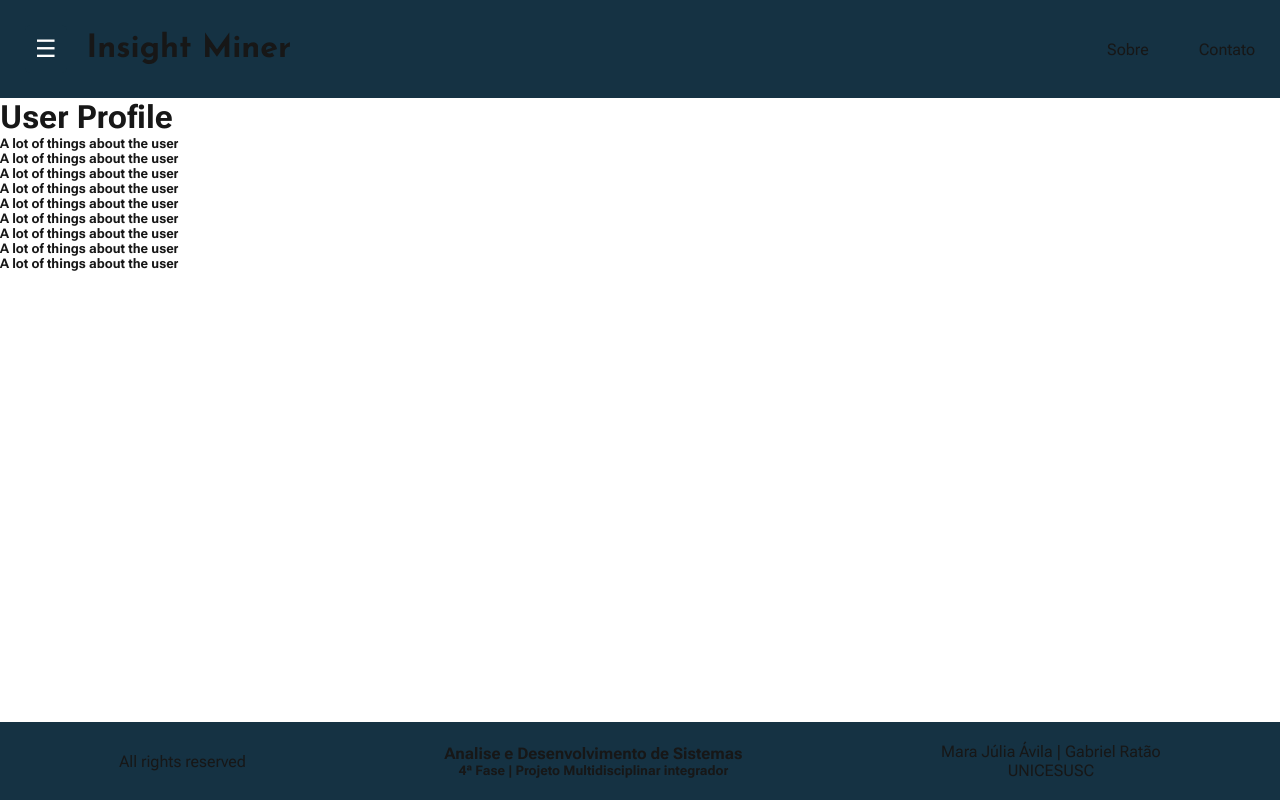
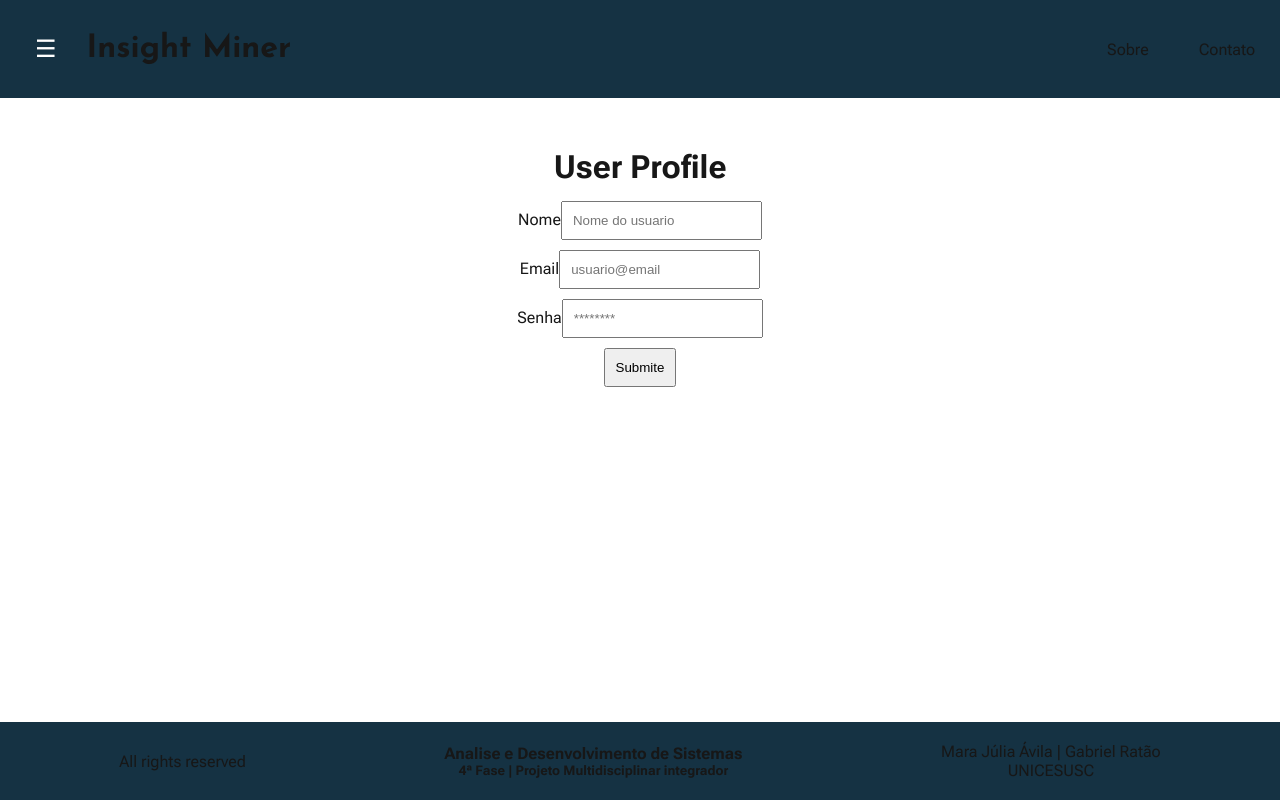
Before and after one commit to emiyablake/insightminer, a Next.js app in the folder client/: page /userProfile in a window 1280 px wide. Built offline with nearby package versions, Linux system fonts and the light colour scheme.

Commit message:
refactor user profile page

```diff
--- a/client/app/Components/HamburgerMenu/HamburgerMenu.module.css
+++ b/client/app/Components/HamburgerMenu/HamburgerMenu.module.css
@@ -1,7 +1,5 @@
 .menuBurgue {
     position: relative;
-    background-color: var(--blue);
-    border-radius: 5px;
   }
 
   .burgue {
@@ -21,8 +19,8 @@
     border-radius: 5px;
     width: 300px;
     padding: 15px;
-    box-shadow: 0 4px 6px rgba(0, 0, 0, 0.1);
-    transition: transform 0.3s ease, opacity 0.3s ease;
+    box-shadow: 0 4px 6px rgba(0, 0, 0, 0.3);
+    transition: transform 0.6s ease, opacity 0.6s ease;
     transform: translateY(-10px);
     opacity: 0;
   }
--- a/client/app/Components/HamburgerMenu/HamburgerMenu.tsx
+++ b/client/app/Components/HamburgerMenu/HamburgerMenu.tsx
@@ -1,15 +1,33 @@
 "use client";
 
-import React, { useState } from "react";
+import React, { useState, useRef, useEffect } from "react";
 import Link from "next/link";
 import styles from "./HamburgerMenu.module.css"
 
 const HamburgerMenu: React.FC = () => {
   const [menuOpen, setMenuOpen] = useState(false);
+  const menuRef = useRef<HTMLDivElement>(null);
 
   const toggleMenu = () => {
     setMenuOpen(!menuOpen);
   };
+
+  const closeMenu = () => {
+    setMenuOpen(false);
+  };
+
+  useEffect(() => {
+    const handleClickOutside = (event: MouseEvent) => {
+      if (menuRef.current && !menuRef.current.contains(event.target as Node)) {
+        closeMenu();
+      }
+    };
+
+    document.addEventListener("mousedown", handleClickOutside);
+    return () => {
+      document.removeEventListener("mousedown", handleClickOutside);
+    };
+  }, []);
 
   return (
     <div className={styles.menuBurgue}>
@@ -18,10 +36,10 @@ const HamburgerMenu: React.FC = () => {
       </button>
       <nav className={`${styles.navBurgue} ${menuOpen ? styles.open : ""}`}>
         <div className={styles.styleNav}>
-          <button><Link href="/home">Home</Link></button>
-          <button> <Link href="/wordcloud">Nuvem de palavras</Link></button>
-          <button><Link href="/managerWordkey">Gerenciador de palavra chave</Link></button>
-          <button><Link href="/userProfile">Perfil do usuario</Link></button>
+          <button onClick={closeMenu} ><Link href="/home">Home</Link></button>
+          <button onClick={closeMenu}> <Link href="/wordcloud">Nuvem de palavras</Link></button>
+          <button onClick={closeMenu}><Link href="/managerWordkey">Gerenciador de palavra chave</Link></button>
+          <button onClick={closeMenu}><Link href="/userProfile">Perfil do usuario</Link></button>
         </div>
       </nav>
     </div>
--- a/client/app/managerWordkey/managerWordkey.module.css
+++ b/client/app/managerWordkey/managerWordkey.module.css
@@ -20,13 +20,13 @@
 }
 
 .tableManager th, .tableManager td {
-    border: 1px solid var(--blue);
+    border: 1px solid var(--varGray);
     padding: 8px;
     background-color: var(--white);
     color:black;
 }
 
 .tableManager th {
-    background-color: var(--blue);
+    background-color: var(--varGray);
     color: white;
 }
--- a/client/app/userProfile/page.tsx
+++ b/client/app/userProfile/page.tsx
@@ -1,20 +1,24 @@
 import { NextPage } from "next"
+import styles from "./userProfile.module.css"
 
 const UserProfile: NextPage = () => {
     return (
-        <div>
+        <div className={styles.mainProfile}>
             <h1>User Profile</h1>
-            <section>
-                <h5> A lot of things about the user</h5>
-                <h5> A lot of things about the user</h5>
-                <h5> A lot of things about the user</h5>
-                <h5> A lot of things about the user</h5>
-                <h5> A lot of things about the user</h5>
-                <h5> A lot of things about the user</h5>
-                <h5> A lot of things about the user</h5>
-                <h5> A lot of things about the user</h5>
-                <h5> A lot of things about the user</h5>
-
+            <section className={styles.divProfile}>
+                <div>
+                    <label className={styles.label}>Nome</label>
+                    <input type="text" placeholder="Nome do usuario" />
+                </div>
+                <div>
+                    <label htmlFor="">Email</label>
+                    <input type="text" placeholder="usuario@email" />
+                </div>
+                <div>
+                    <label htmlFor="">Senha</label>
+                    <input type="password" placeholder="********" />
+                </div>
+                <button>Submite</button>
             </section>
         </div>
     )
--- a/client/app/userProfile/userProfile.module.css
+++ b/client/app/userProfile/userProfile.module.css
@@ -0,0 +1,18 @@
+.mainProfile {
+    display: flex;
+    flex-direction: column;
+    align-items: center;
+    padding: 50px;
+    gap: 15px   ;
+}
+
+.divProfile{
+    display: flex;
+    flex-direction: column;
+    align-items: center;
+    gap: 10px;
+}
+
+.label {
+
+}
```
